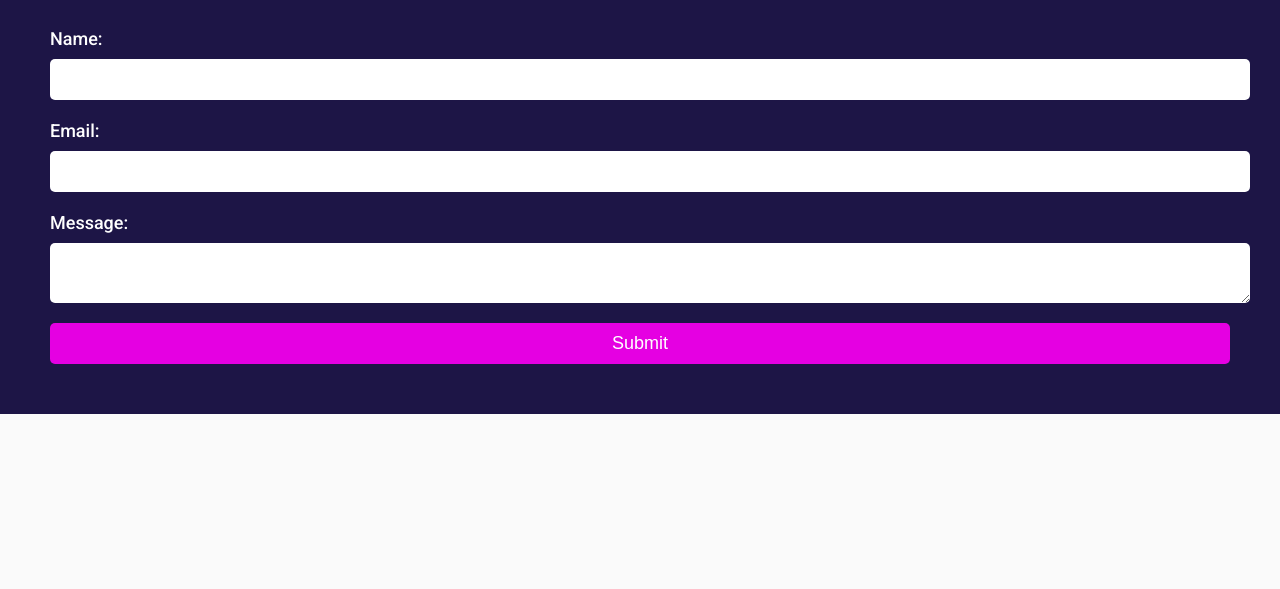
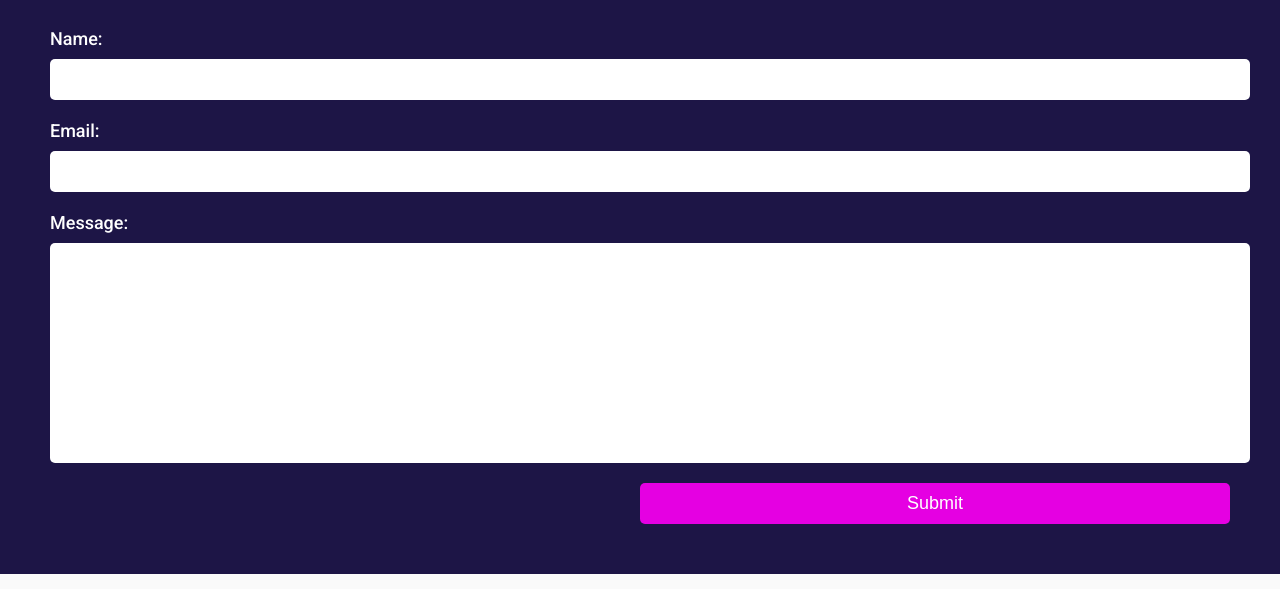
Before and after one commit to Techno-Titans/titans-website, a plain HTML site: page contactpage.html in a window 1280 px wide. Shown: the part 211-800 px from the top of the page. Drawn offline with Linux system fonts and the light colour scheme.

Commit message:
Version 2.1 gud

```diff
--- a/page-styles/contactpage.css
+++ b/page-styles/contactpage.css
@@ -29,8 +29,8 @@ label {
   width: 150px;
 }
 
-input[type="text"],
-input[type="email"],
+input[type='text'],
+input[type='email'],
 textarea {
   padding: 10px;
   font-size: 18px;
@@ -42,18 +42,26 @@ textarea {
   width: 100%;
 }
 
-input[type="submit"] {
+textarea {
+  height: 200px;
+  resize: none;
+  overflow: hidden;
+  word-wrap: break-word;
+}
+
+input[type='submit'] {
   padding: 10px 20px;
   font-size: 18px;
   border: none;
   border-radius: 5px;
   background-color: #e500e2;
   color: #ffffff;
-  width: 100%;
+  width: 50%;
+  margin-left: auto;
   cursor: pointer;
 }
 
-input[type="submit"]:hover {
+input[type='submit']:hover {
   background-color: #ffffff;
   color: #e500e2;
 }
```
